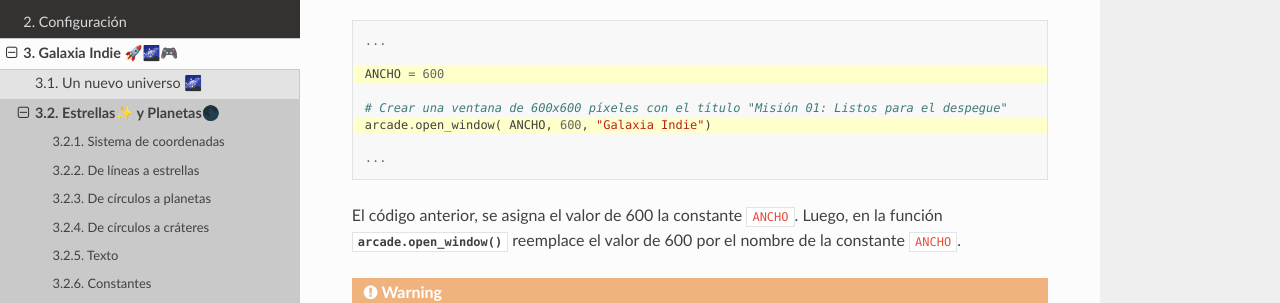
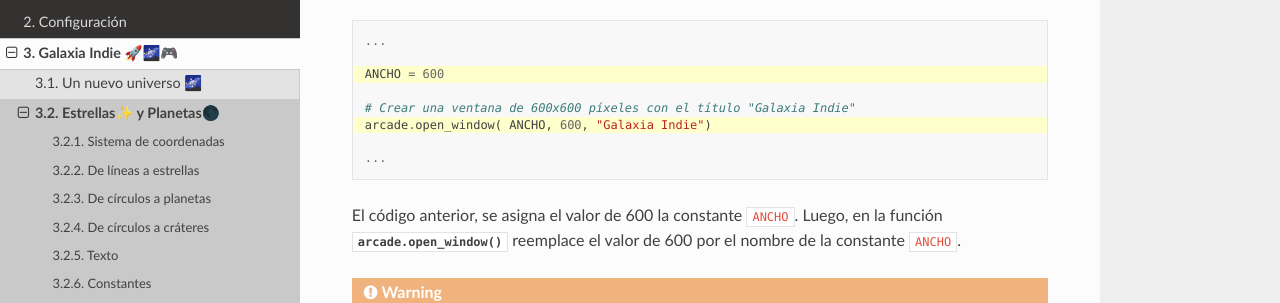
Before and after one commit to aavendan/programacion-python, a Sphinx documentation site: the page built from docs/source/sesiones/sesion02.rst, in a window 1280 px wide and 900 px high, scrolled down 4593 px. Shown: the part 159-462 px from the top of the window. Built offline with Sphinx 7.4.7 and the Read the Docs theme 3.1.0, drawn with Linux system fonts in a browser that asks for light colours; some of the changed text lies outside the part shown.

Commit message:
Text and comments

```diff
--- a/docs/source/sesiones/sesion02.rst
+++ b/docs/source/sesiones/sesion02.rst
@@ -235,7 +235,7 @@ programa, por ejemplo el ancho de la ventana.
 
     ANCHO = 600
 
-    # Crear una ventana de 600x600 píxeles con el título "Misión 01: Listos para el despegue"
+    # Crear una ventana de 600x600 píxeles con el título "Galaxia Indie"
     arcade.open_window( ANCHO, 600, "Galaxia Indie")
 
     ...
@@ -273,7 +273,7 @@ los valores por la constante correspondiente.
     ALTO = 600
     TITULO = "Galaxia Indie"
 
-    # Crear una ventana de 600x600 píxeles con el título "Misión 01: Listos para el despegue"
+    # Crear una ventana de 600x600 píxeles con el título "Galaxia Indie"
     arcade.open_window( ANCHO, ALTO, TITULO )
 
     ...
```
Also changed, not shown: other parts of docs/source/sesiones/sesion02.rst (+1 -1 lines).
